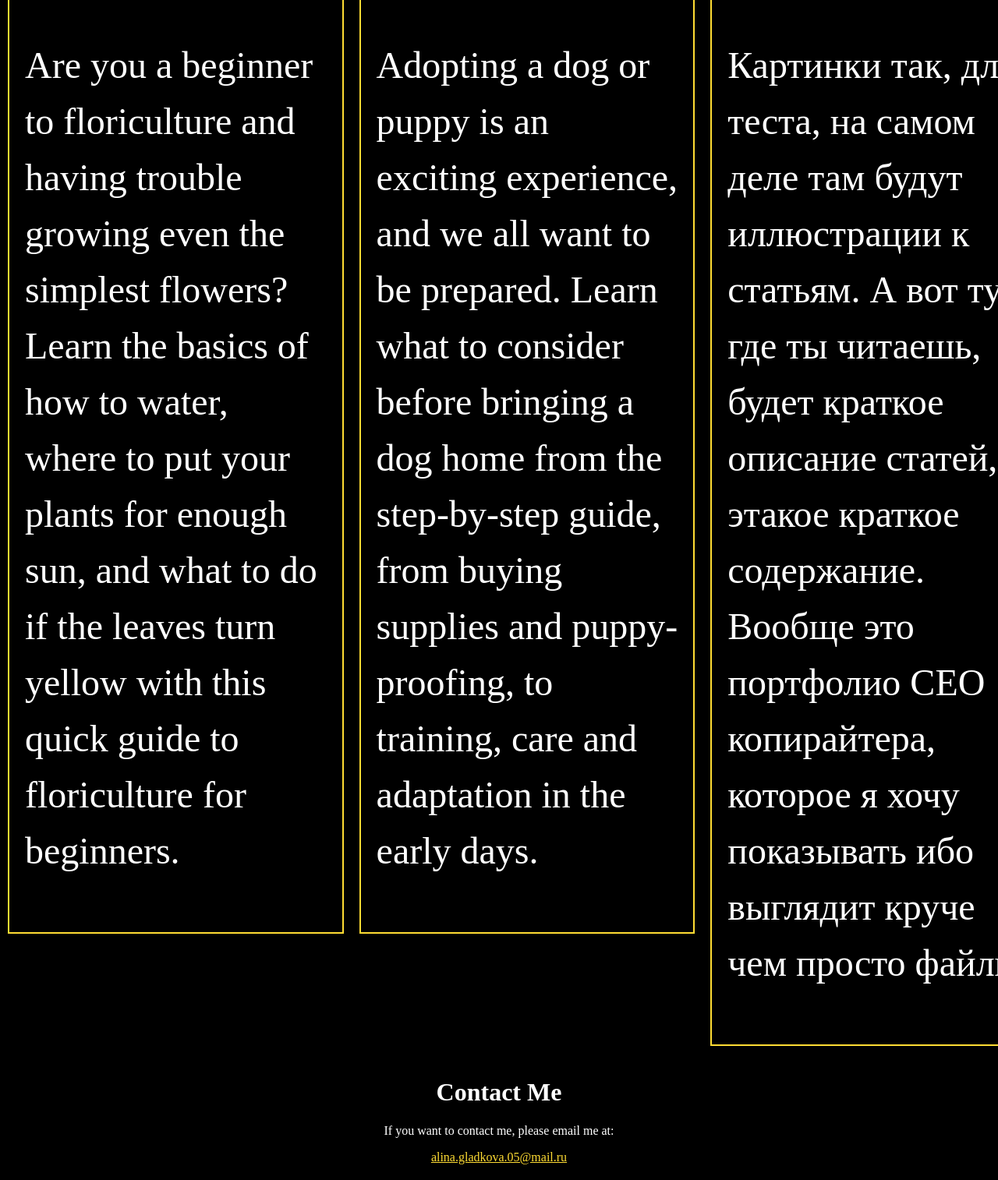
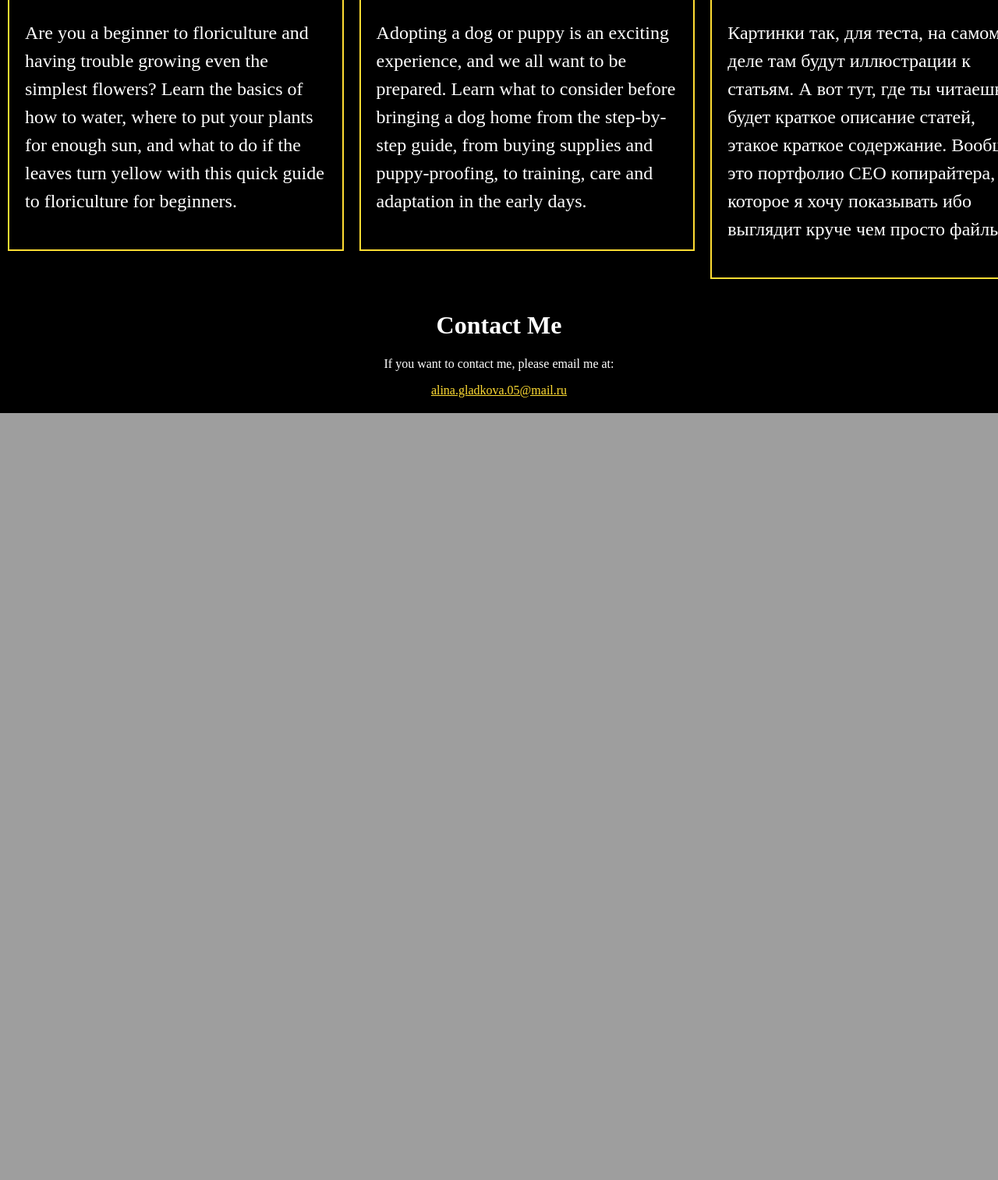
Before and after one commit to SEOLina/Portfolio-, a PHP site: page / in a window 1280 px wide. Shown: the part 1922-3436 px from the top of the page at 78% size. After the commit the page ends 2452 px from the top, so only its background shows below. Run offline with PHP 8.4, Linux system fonts and the light colour scheme.

Commit message:
Update styles.css

```diff
--- a/styles.css
+++ b/styles.css
@@ -79,22 +79,23 @@ body, html {
   flex: 1;
   display: flex;
   flex-direction: column;
- line-height: 1.5;
+  line-height: 1.5;
   align-items: center;
-  justify-content: center; /* Center align vertically */
+  justify-content: center;
   padding: 20px;
-   font-size: 48px;
   color: white;
   cursor: pointer;
   margin: 0 10px;
   border: 2px solid #ffdc33;
   width: calc(33.33% - 40px);
   height: 100%;
+  font-size: 24px;
 }
 
 .special-frame:hover {
   background-color: #333;
 }
+
 
 .container:nth-child(2) .photo {
   flex: 1;
```
